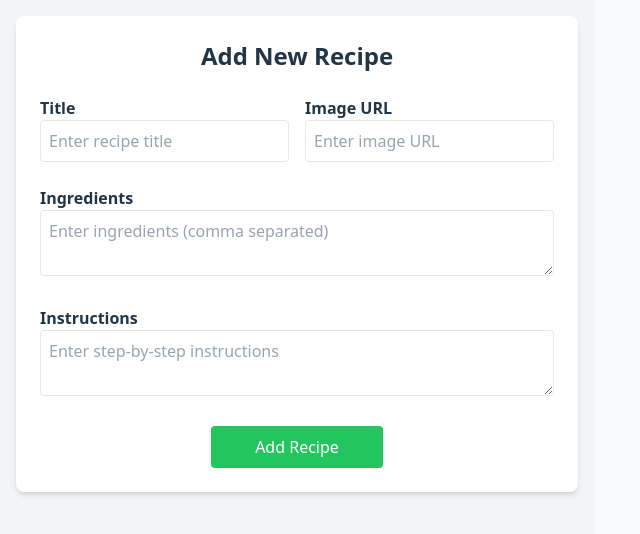
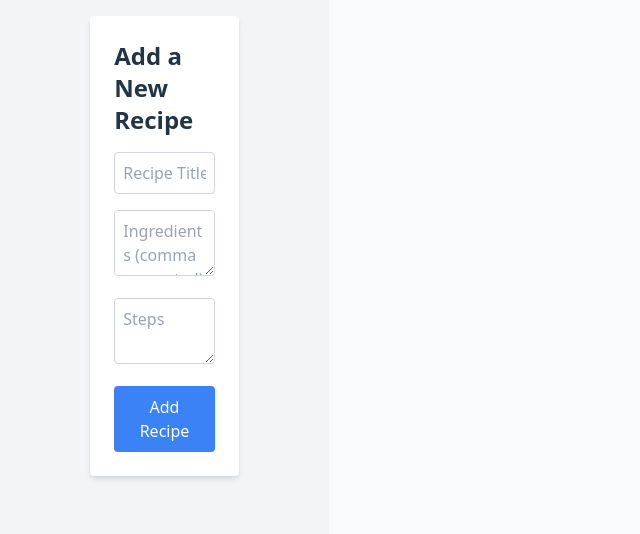
Before and after one commit to DAyeni-Dev/alx-fe-reactjs, a React (Vite) app in the folder recipe-sharing-platform/: page / in a window 1280 px wide. Shown: the top 534 px of the page, without its empty margins (0-640 px from the left). Built offline with nearby package versions, Linux system fonts and the light colour scheme.

Commit message:
created a recipie form

```diff
--- a/recipe-sharing-platform/src/components/AddRecipeForm.jsx
+++ b/recipe-sharing-platform/src/components/AddRecipeForm.jsx
@@ -1,104 +1,81 @@
-import React, { useState } from "react";
+import { useState } from "react";
 
-const AddRecipeForm = ({ onAddRecipe }) => {
-  const [formData, setFormData] = useState({
-    title: "",
-    ingredients: "",
-    instructions: "",
-    image: "",
-  });
+export default function AddRecipeForm({ onAddRecipe }) {
+  const [title, setTitle] = useState("");
+  const [ingredients, setIngredients] = useState("");
+  const [steps, setSteps] = useState("");
   const [errors, setErrors] = useState({});
 
   const validate = () => {
-    const newErrors = {};
-    if (!formData.title.trim()) newErrors.title = "Title is required";
-    if (!formData.ingredients.trim()) newErrors.ingredients = "Ingredients are required";
-    if (!formData.instructions.trim()) newErrors.instructions = "Instructions are required";
-    if (!formData.image.trim()) newErrors.image = "Image URL is required";
-    setErrors(newErrors);
-    return Object.keys(newErrors).length === 0;
-  };
-
-  const handleChange = (e) => {
-    setFormData({ ...formData, [e.target.name]: e.target.value });
+    let tempErrors = {};
+    if (!title.trim()) tempErrors.title = "Title is required";
+    if (!ingredients.trim()) tempErrors.ingredients = "Ingredients are required";
+    if (!steps.trim()) tempErrors.steps = "Steps are required";
+    setErrors(tempErrors);
+    return Object.keys(tempErrors).length === 0;
   };
 
   const handleSubmit = (e) => {
     e.preventDefault();
-    if (validate()) {
-      onAddRecipe(formData);
-      setFormData({ title: "", ingredients: "", instructions: "", image: "" });
-      setErrors({});
-    }
+    if (!validate()) return;
+    const newRecipe = {
+      title,
+      ingredients: ingredients.split(",").map((ing) => ing.trim()),
+      steps
+    };
+    onAddRecipe(newRecipe);
+    setTitle("");
+    setIngredients("");
+    setSteps("");
+    setErrors({});
   };
 
   return (
     <form
       onSubmit={handleSubmit}
-      className="bg-white p-6 rounded-lg shadow-md w-full max-w-2xl mx-auto flex flex-col gap-4 md:gap-6"
+      className="bg-white p-6 rounded shadow-md w-full md:w-2/3 lg:w-1/2 mx-auto space-y-4"
     >
-      <h2 className="text-2xl font-bold text-center">Add New Recipe</h2>
+      <h2 className="text-2xl font-bold mb-4">Add a New Recipe</h2>
 
-      <div className="flex flex-col md:flex-row gap-4">
-        <div className="flex flex-col w-full md:w-1/2">
-          <label className="font-semibold">Title</label>
-          <input
-            type="text"
-            name="title"
-            value={formData.title}
-            onChange={handleChange}
-            className="border p-2 rounded w-full"
-            placeholder="Enter recipe title"
-          />
-          {errors.title && <p className="text-red-500 text-sm">{errors.title}</p>}
-        </div>
-
-        <div className="flex flex-col w-full md:w-1/2">
-          <label className="font-semibold">Image URL</label>
-          <input
-            type="text"
-            name="image"
-            value={formData.image}
-            onChange={handleChange}
-            className="border p-2 rounded w-full"
-            placeholder="Enter image URL"
-          />
-          {errors.image && <p className="text-red-500 text-sm">{errors.image}</p>}
-        </div>
+      <div>
+        <input
+          type="text"
+          placeholder="Recipe Title"
+          value={title}
+          onChange={(e) => setTitle(e.target.value)}
+          className="w-full border border-gray-300 p-2 rounded"
+        />
+        {errors.title && <p className="text-red-500 text-sm">{errors.title}</p>}
       </div>
 
       <div>
-        <label className="font-semibold">Ingredients</label>
         <textarea
-          name="ingredients"
-          value={formData.ingredients}
-          onChange={handleChange}
-          className="border p-2 rounded w-full"
-          placeholder="Enter ingredients (comma separated)"
+          placeholder="Ingredients (comma separated)"
+          value={ingredients}
+          onChange={(e) => setIngredients(e.target.value)}
+          className="w-full border border-gray-300 p-2 rounded"
         />
-        {errors.ingredients && <p className="text-red-500 text-sm">{errors.ingredients}</p>}
+        {errors.ingredients && (
+          <p className="text-red-500 text-sm">{errors.ingredients}</p>
+        )}
       </div>
 
       <div>
-        <label className="font-semibold">Instructions</label>
         <textarea
-          name="instructions"
-          value={formData.instructions}
-          onChange={handleChange}
-          className="border p-2 rounded w-full"
-          placeholder="Enter step-by-step instructions"
+          placeholder="Steps"
+          value={steps}
+          onChange={(e) => setSteps(e.target.value)}
+          className="w-full border border-gray-300 p-2 rounded"
         />
-        {errors.instructions && <p className="text-red-500 text-sm">{errors.instructions}</p>}
+        {errors.steps && <p className="text-red-500 text-sm">{errors.steps}</p>}
       </div>
 
       <button
         type="submit"
-        className="bg-green-500 hover:bg-green-600 text-white py-2 px-4 rounded transition duration-300 w-full md:w-1/3 self-center"
+        className="bg-blue-500 text-white py-2 px-4 rounded hover:bg-blue-600 transition-colors w-full"
       >
         Add Recipe
       </button>
     </form>
   );
-};
-
-export default AddRecipeForm;
+}
```
